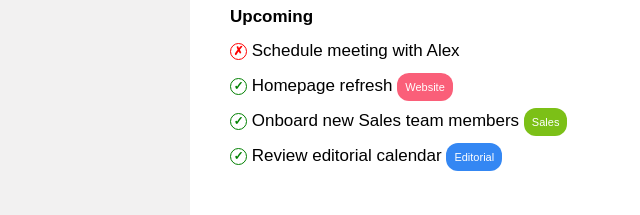
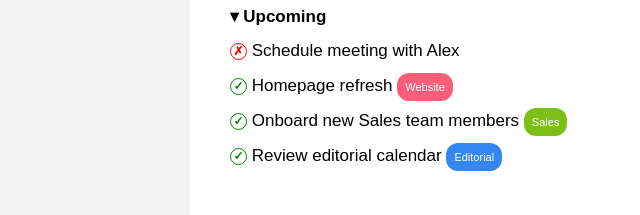
Before and after one commit to nvmRegi/html-css-toboolist, a plain HTML site: page index.html in a window 1280 px wide. Shown: the part 434-649 px from the top of the page, 0-640 px from the left. Drawn offline with Linux system fonts and the light colour scheme.

Commit message:
correzione4

```diff
--- a/index.html
+++ b/index.html
@@ -38,9 +38,9 @@
                 </section>
 
                 <section> <!--UPCOMING-->
-                    <h2>Upcoming</h2>
+                    <h2>&#9662; Upcoming</h2>
                     <p><span class="cross">&cross;</span> Schedule meeting with Alex</p>
-                    <p></p><span class="check">&check;</span> Homepage refresh <span class="tag website">Website</span>
+                    <p><span class="check">&check;</span> Homepage refresh <span class="tag website">Website</span></p>
                     <p><span class="check">&check;</span> Onboard new Sales team members <span class="tag sales">Sales</span></p>
                     <p><span class="check">&check;</span> Review editorial calendar <span class="tag sfondo-blu">Editorial</span></p>
                 </section>
```
